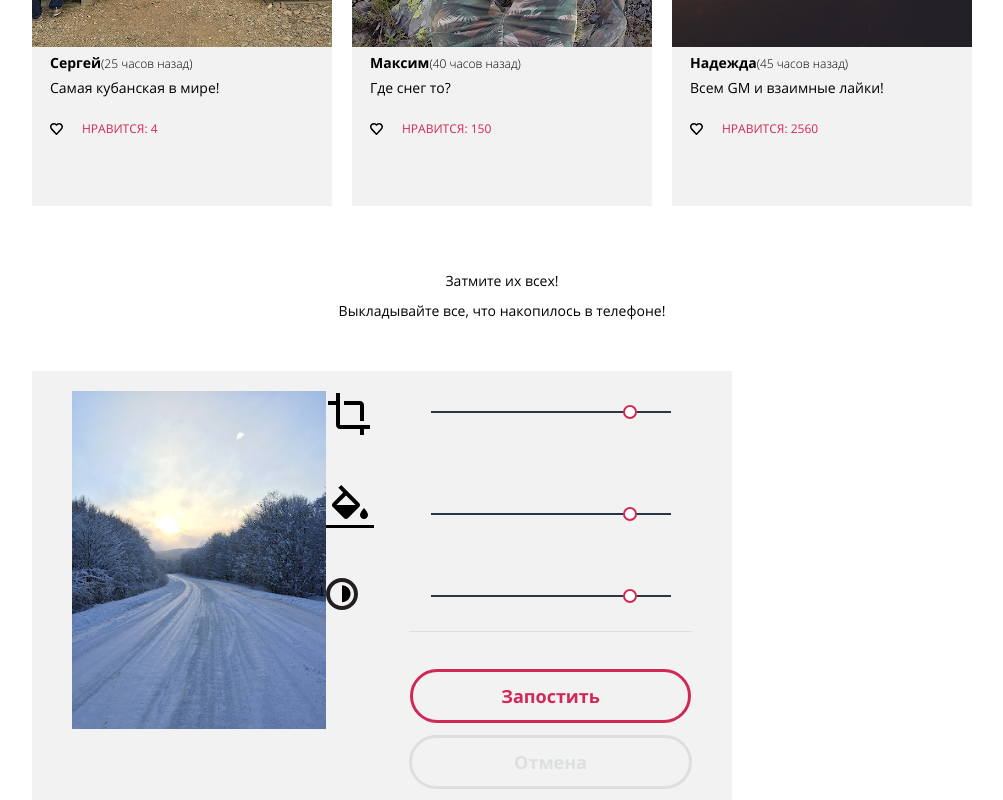
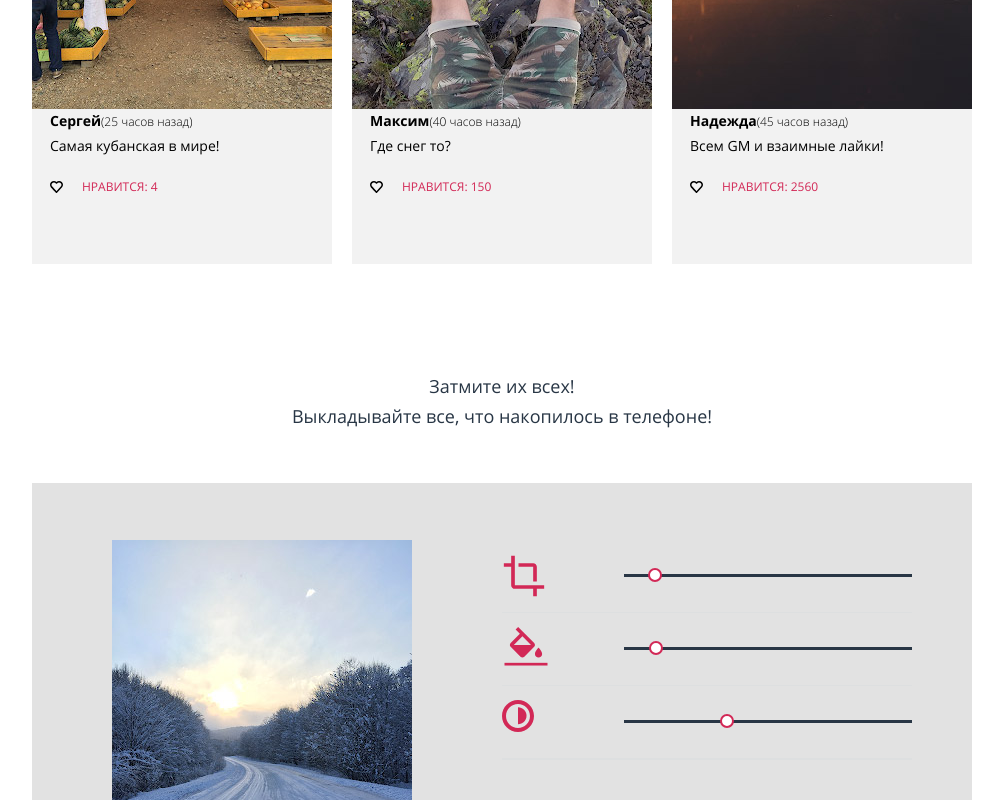
Before and after one commit to liptonspacetea/175216-pink, a plain HTML site: page photo.html in a window 1280 px wide. Shown: the part 2000-2800 px from the top of the page, without its empty margins (138-1141 px from the left). Drawn offline with nearby package versions, Linux system fonts and the light colour scheme; files that its build step writes are made by us from their sources.

Commit message:
сделал блок upload-block страница фото

```diff
--- a/photo.html
+++ b/photo.html
@@ -24,19 +24,19 @@
 
       <!-- иконки форматирования -->
       <symbol id="icon-contrast" viewBox="-35.422 -7.96 31.92 31.92">
-        <path fill="#d22856" d="M-19.462-3.96c6.595,0,11.96,5.365,11.96,11.96s-5.365,11.96-11.96,11.96S-31.422,14.595-31.422,8 S-26.057-3.96-19.462-3.96 M-19.462-7.96c-8.814,0-15.96,7.145-15.96,15.96c0,8.813,7.146,15.96,15.96,15.96S-3.502,16.813-3.502,8 C-3.502-0.815-10.648-7.96-19.462-7.96L-19.462-7.96z"/>
-        <path fill="#d22856" d="M-19.462,16.331c4.706,0,8.52-3.813,8.52-8.52c0-4.705-3.813-8.519-8.52-8.519"/>
+        <path d="M-19.462-3.96c6.595,0,11.96,5.365,11.96,11.96s-5.365,11.96-11.96,11.96S-31.422,14.595-31.422,8 S-26.057-3.96-19.462-3.96 M-19.462-7.96c-8.814,0-15.96,7.145-15.96,15.96c0,8.813,7.146,15.96,15.96,15.96S-3.502,16.813-3.502,8 C-3.502-0.815-10.648-7.96-19.462-7.96L-19.462-7.96z"/>
+        <path d="M-19.462,16.331c4.706,0,8.52-3.813,8.52-8.52c0-4.705-3.813-8.519-8.52-8.519"/>
       </symbol>
 
       <symbol id="icon-fill" viewBox="0 0 48 48">
-        <path fill="#d22856" d="M0,0h48v48H0V0z"/>
-        <path fill="#d22856" d="M33.12,17.88L15.24,0l-2.83,2.83l4.76,4.76L6.88,17.88c-1.17,1.17-1.17,3.07,0,4.24l11,11C18.46,33.71,19.23,34,20,34 s1.54-0.29,2.12-0.88l11-11C34.29,20.95,34.29,19.05,33.12,17.88z M10.41,20L20,10.42L29.59,20H10.41z M38,23c0,0-4,4.33-4,7 c0,2.21,1.79,4,4,4s4-1.79,4-4C42,27.33,38,23,38,23z"/>
-        <rect fill="#d22856" y="40" width="48" height="3"/>
+        <path fill="none" d="M0,0h48v48H0V0z"/>
+        <path d="M33.12,17.88L15.24,0l-2.83,2.83l4.76,4.76L6.88,17.88c-1.17,1.17-1.17,3.07,0,4.24l11,11C18.46,33.71,19.23,34,20,34 s1.54-0.29,2.12-0.88l11-11C34.29,20.95,34.29,19.05,33.12,17.88z M10.41,20L20,10.42L29.59,20H10.41z M38,23c0,0-4,4.33-4,7 c0,2.21,1.79,4,4,4s4-1.79,4-4C42,27.33,38,23,38,23z"/>
+        <rect y="40" width="48" height="3"/>
       </symbol>
 
       <symbol id="icon-crop" viewBox="0 0 48 48">
         <path fill="none" d="M0,0h48v48H0V0z"/>
-        <path fill="#d22856" d="M34,30h4V14c0-2.21-1.79-4-4-4H18v4h16V30z M14,34V2h-4v8H2v4h8v20c0,2.21,1.79,4,4,4h20v8h4v-8h8v-4H14z"/>
+        <path d="M34,30h4V14c0-2.21-1.79-4-4-4H18v4h16V30z M14,34V2h-4v8H2v4h8v20c0,2.21,1.79,4,4,4h20v8h4v-8h8v-4H14z"/>
       </symbol>
 
       <!-- academy -->
@@ -259,9 +259,13 @@
       </section>
 
       <section class="upload-block">
-        <p class="upload-block__title-info">Затмите их всех!<br>Выкладывайте все, что накопилось в телефоне!</p>
+        <div class="upload-block__title-inner">
+        <p class="upload-block__title-info">Затмите их всех!<br>Выкладывайте все,
+          что накопилось в телефоне!</p>
+        </div>
 
-        <div class="upload-block__photo-box">
+
+        <div class="upload-block__editor-block">
           <div class="upload-block__inner">
             <div class="upload-block__photo">
               <picture>
@@ -271,30 +275,48 @@
               </picture>
             </div>
 
-            <div class="upload-block__modificators">
-              <div class="upload-block__filters">
-                <a class="upload-block__btn upload-block__btn--crop-button"></a>
-                <a class="upload-block__btn upload-block__btn--color-button"></a>
-                <a class="upload-block__btn upload-block__btn--contrast-button"></a>
+            <div class="upload-block__controllers-block">
+              <div class="upload-block__controllers">
+                <div class="upload-block__controller upload-block__controller--crop">
+                  <div class="upload-block__controller-btn upload-block__controller-btn--crop">
+                    <svg class="upload-block__controller-icon upload-block__controller-icon--crop upload-block__controller-icon--active" width=44 height="44">
+                      <use xlink:href="#icon-crop"></use>
+                    </svg>
                   </div>
 
-              <div class="upload-block__scale-block">
-                <div class="upload-block__scale">
-                  <div class="upload-block__scale-round"></div>
+                  <div class="upload-block__scale upload-block__scale--active">
+                    <div class="upload-block__scale-round upload-block__scale-round--crop"></div>
+                  </div>
                 </div>
 
-                <div class="upload-block__scale upload-block__scale--color-button">
-                  <div class="upload-block__scale-round"></div>
+                <div class="upload-block__controller upload-block__controller--fill">
+                  <div class="upload-block__controller-btn upload-block__controller-btn--fill">
+                    <svg class="upload-block__controller-icon upload-block__controller-icon--fill" width=48 height="43">
+                      <use xlink:href="#icon-fill"></use>
+                    </svg>
                   </div>
 
-                <div class="upload-block__scale upload-block__scale--contrast-button">
-                  <div class="upload-block__scale-round"></div>
+                  <div class="upload-block__scale">
+                    <div class="upload-block__scale-round upload-block__scale-round--fill"></div>
+                  </div>
+                </div>
+
+                <div class="upload-block__controller upload-block__controller--contrast">
+                  <div class="upload-block__controller-btn upload-block__controller-btn--contrast">
+                    <svg class="upload-block__controller-icon upload-block__controller-icon--contrast" width=32 height="32">
+                      <use xlink:href="#icon-contrast"></use>
+                    </svg>
+                  </div>
+
+                  <div class="upload-block__scale">
+                    <div class="upload-block__scale-round upload-block__scale-round--contrast"></div>
+                  </div>
+                </div>
               </div>
 
               <div class="upload-block__button-block">
                 <button class="upload-block__button upload-block__button--post" type="button">Запостить</button>
                 <button class="upload-block__button upload-block__button--cancel" type="button">Отмена</button>
-                </div>
               </div>
             </div>
           </div>
--- a/sass/blocks/upload-block.scss
+++ b/sass/blocks/upload-block.scss
@@ -1,92 +1,128 @@
+@import "../global/variables.scss";
+
 .upload-block {
+  min-width: 320px;
+  margin: 0 auto;
   text-align: center;
+}
+
+.upload-block__title-inner {
+  padding: 31px 20px;
 }
 
 .upload-block__title-info {
   margin: 0;
-  padding: 40px 34px 45px 34px;
   font-size: 14px;
   line-height: 30px;
-}
-
-.upload-block__photo-box {
-  background-color: #f2f2f2;
-}
-
-.upload-block__inner{
-  padding: 20px;
-  padding-bottom: 0;
-  background-color: #f2f2f2;
+  color: $bluish;
 }
 
 .upload-block__photo {
-  width: 280px;
-  margin: 0 auto;
   margin-bottom: 42px;
 }
 
-.upload-block__filters {
-  font-size: 0;
+.upload-block__editor-block {
+  background: #e2e2e2;
 }
 
-.upload-block__btn {
-  display: inline-block;
-  vertical-align: middle;
-  font-size: 14px;
-  margin-right: 35px;
+.upload-block__inner {
+  padding: 20px 20px 0 20px;
+}
+
+.upload-block__button-block {
+  display: flex;
+  flex-direction: column;
+}
+
+.upload-block__controllers {
+  display: flex;
+  justify-content: space-between;
+  align-items: center;
+  width: 198px;
+  height: 43px;
+  margin: 0 auto;
+  padding-bottom: 76px;
+  border-bottom: 1px solid #dddfe0;
+}
+
+.upload-block__controller {
+  position: relative;
+}
+
+.upload-block__controller-icon {
   cursor: pointer;
+  fill: #b5b9be;
 
-  &--crop-button {
+  &--active {
+    fill: $pink;
+  }
+
+  &--crop {
     width: 44px;
     height: 44px;
-    background: url('../img/icon-editor-crop.svg');
   }
 
-  &--color-button {
+  &--fill {
     width: 48px;
     height: 43px;
-    background: url('../img/icon-editor-fill.svg');
   }
 
-  &--contrast-button {
+  &--contrast {
     width: 32px;
     height: 32px;
-    background: url('../img/icon-editor-contrast.svg');
   }
+}
+
+.upload-block__controller-btn:hover .upload-block__controller-icon {
+  fill: #8d949b;
+}
+
+.upload-block__controller-btn:active .upload-block__controller-icon {
+  fill: $pink;
 }
 
 .upload-block__scale {
   position: relative;
-  margin: 0 auto;
-  margin-top: 40px;
-  margin-bottom: 34px;
+  display: none;
   width: 240px;
-  height: 2px;
-  background-color: #283645;
+  height: 3px;
+  background: $bluish;
 
-  &--contrast-button {
-    display: none;
-  }
-
-  &--color-button {
-    display: none;
+  &--active {
+    position: absolute;
+    display: block;
+    content: "";
+    top: 87px;
+    left: -19px;
   }
 }
 
 .upload-block__scale-round {
   position: absolute;
   display: block;
+  content: "";
   top: -6px;
-  left: 192px;
   width: 10px;
   height: 10px;
   background-color: #ffffff;
-  border: 2px solid #d22856;
+  border: 2px solid $pink;
   border-radius: 50%;
   cursor: pointer;
 
+  &--crop {
+    left: 146px;
+  }
+
+  &--fill {
+    left: 25px;
+  }
+
+  &--contrast {
+    left: 96px;
+  }
+
   &:active {
-    background: #d22856;
+    background-color: $pink;
   }
 }
 
@@ -142,57 +178,207 @@
 }
 
 @media (min-width: 700px) {
-  .upload-block__photo-box {
+  .upload-block {
     width: 700px;
-    background-color: #f2f2f2;
+  }
+
+  .upload-block__title-inner {
+    padding: 57px 40px;
+  }
+
+  .upload-block__title-info {
+    font-size: 18px;
+  }
+
+  .upload-block__scale-round {
+    background-color: #ffffff;
+  }
+
+  .upload-block__editor-block {
+    width: 700px;
+    box-sizing: border-box;
   }
 
   .upload-block__inner {
-    padding-left: 40px;
-    padding-right: 40px;
+    padding: 57px 40px 54px 40px;
     display: flex;
-    justify-content: space-around;
+    justify-content: space-between;
   }
 
   .upload-block__photo {
     width: 300px;
-  }
-
-  .upload-block__modificators {
-    display: flex;
-    justify-content: space-between;
     margin: 0;
   }
 
-  .upload-block__filters {
+  .upload-block__controllers-block {
+    width: 275px;
     display: flex;
     flex-direction: column;
+    justify-content: space-between;
   }
 
-  .upload-block__btn {
-    margin-top: 50px;
+  .upload-block__controllers {
+    width: 275px;
+    display: flex;
+    flex-direction: column;
+    padding: 0;
+  }
 
-    &--crop-button {
-      margin-top: 0;
+  .upload-block__controller {
+    width: 275px;
+    position: relative;
+    display: flex;
+    justify-content: space-between;
+    min-height: 31px;
+    padding: 24px;
+    border-bottom: 1px solid #dddfe0;
+  }
+
+  .upload-block__controller-btn {
+
+    &--crop {
+      height: 22px;
+    }
+
+    &--fill {
+      height: 30px;
+    }
+
+    &--contrast {
+      height: 21px;
     }
   }
+
   .upload-block__scale {
     display: block;
-    margin-top: 20px;
+    width: 202px;
+    margin-top: 10px;
+    margin-left: 20px;
 
-    &--color-button {
-      margin-top: 100px;
+    &--active {
+      position: static;
+    }
+  }
+
+  .upload-block__scale-round {
+    &--crop {
+      top: 28px;
+    }
+  }
+
+  .upload-block__controller-icon {
+    fill: $pink;
+
+    &--crop {
+      width: 22px;
+      height: 22px;
     }
 
-    &--contrast-button {
-      margin-top: 80px;
+    &--fill {
+      width: 26px;
+      height: 30px;
+    }
+
+    &--contrast {
+      width: 21px;
+      height: 21px;
+    }
+  }
+
+  .upload-block__button-block {
+    padding: 0;
+  }
+
+  .upload-block__button {
+    margin: 0;
+
+    &--post {
+      margin-bottom: 24px;
     }
   }
 }
 
 @media (min-width: 1200px) {
   .upload-block {
+    width: 1200px;
+    padding: 0 130px;
+    box-sizing: border-box;
+  }
+
+  .upload-block__editor-block {
     width: 940px;
-    padding: 0 130px;
+    box-sizing: border-box;
+  }
+
+  .upload-block__title-inner {
+    padding: 52.5px 130px;
+  }
+
+  .upload-block__inner {
+    padding: 57px 60px 57px 80px;
+  }
+
+  .upload-block__controllers-block {
+    width: 410px;
+  }
+
+  .upload-block__controllers {
+    width: 410px;
+    height: auto;
+  }
+
+  .upload-block__controller {
+    width: 410px;
+    min-height: 44px;
+    padding: 14px 0;
+  }
+
+  .upload-block__button-block {
+    width: 300px;
+    display: flex;
+    flex-direction: row;
+    justify-content: space-between;
+    margin-bottom: 50px;
+  }
+
+  .upload-block__controller-icon {
+    &--crop {
+      width: 44px;
+      height: 44px;
+    }
+
+    &--fill {
+      width: 48px;
+      height: 43px;
+    }
+
+    &--contrast {
+      width: 32px;
+      height: 32px;
+    }
+  }
+
+  .upload-block__scale {
+    width: 288px;
+    margin-top: 20px;
+  }
+
+  .upload-block__button-block {
+    width: 410px;
+    margin: 0;
+  }
+
+  .upload-block__button {
+    margin: 0;
+
+    &--post {
+      padding-left: 42px;
+      padding-right: 42px;
+    }
+
+    &--cancel {
+      padding-left: 51px;
+      padding-right: 51px;
+    }
   }
 }
--- a/sass/global/common.scss
+++ b/sass/global/common.scss
@@ -15,7 +15,7 @@ fieldset {
 img {
   width: 100%;
   height: auto;
-  vertical-align: baseline;
+  vertical-align: bottom;
 }
 
 .container {
```
Also changed, not shown: sass/blocks/photo-block.scss (+9 -8 lines). Lines whose indentation alone changed are shown as unchanged.
